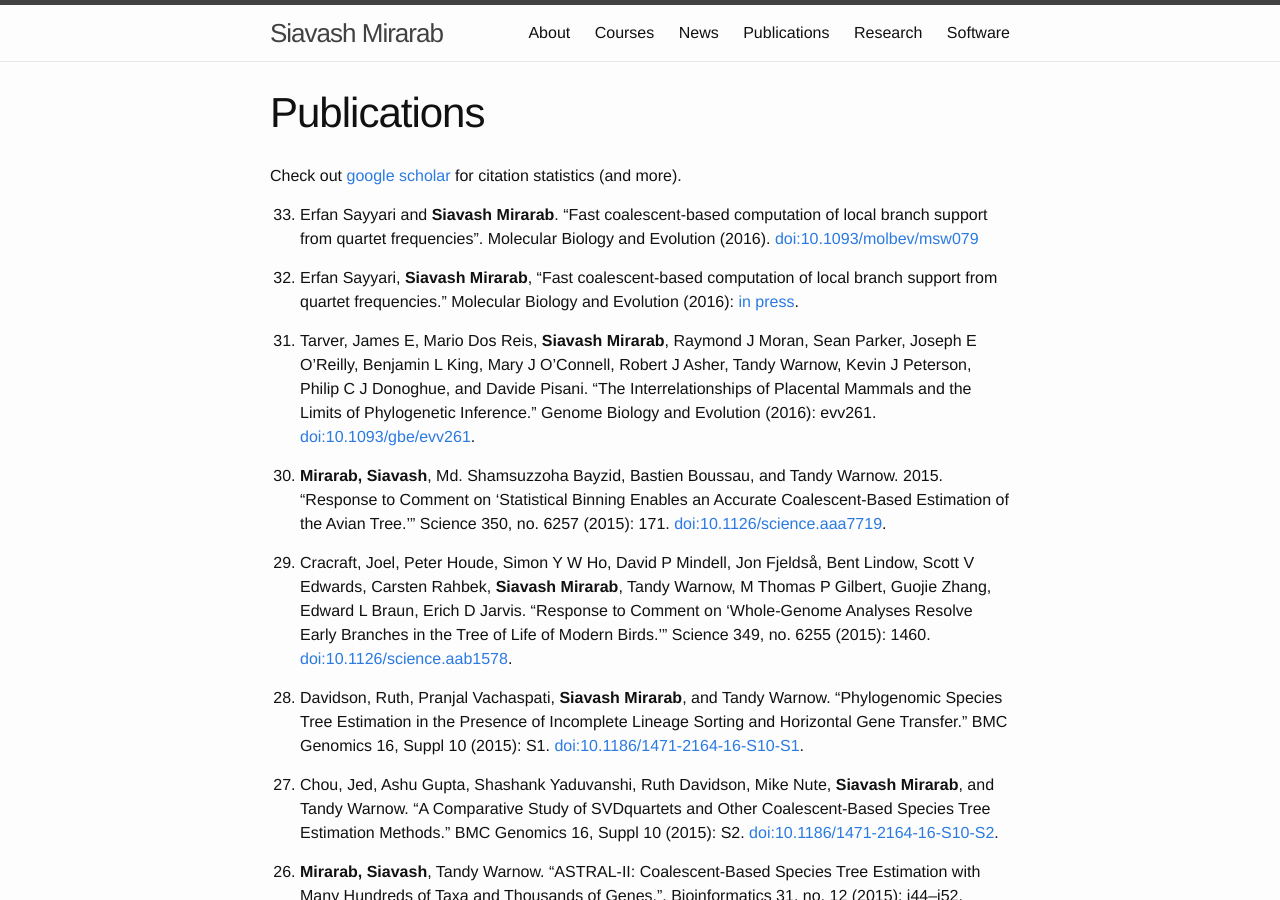
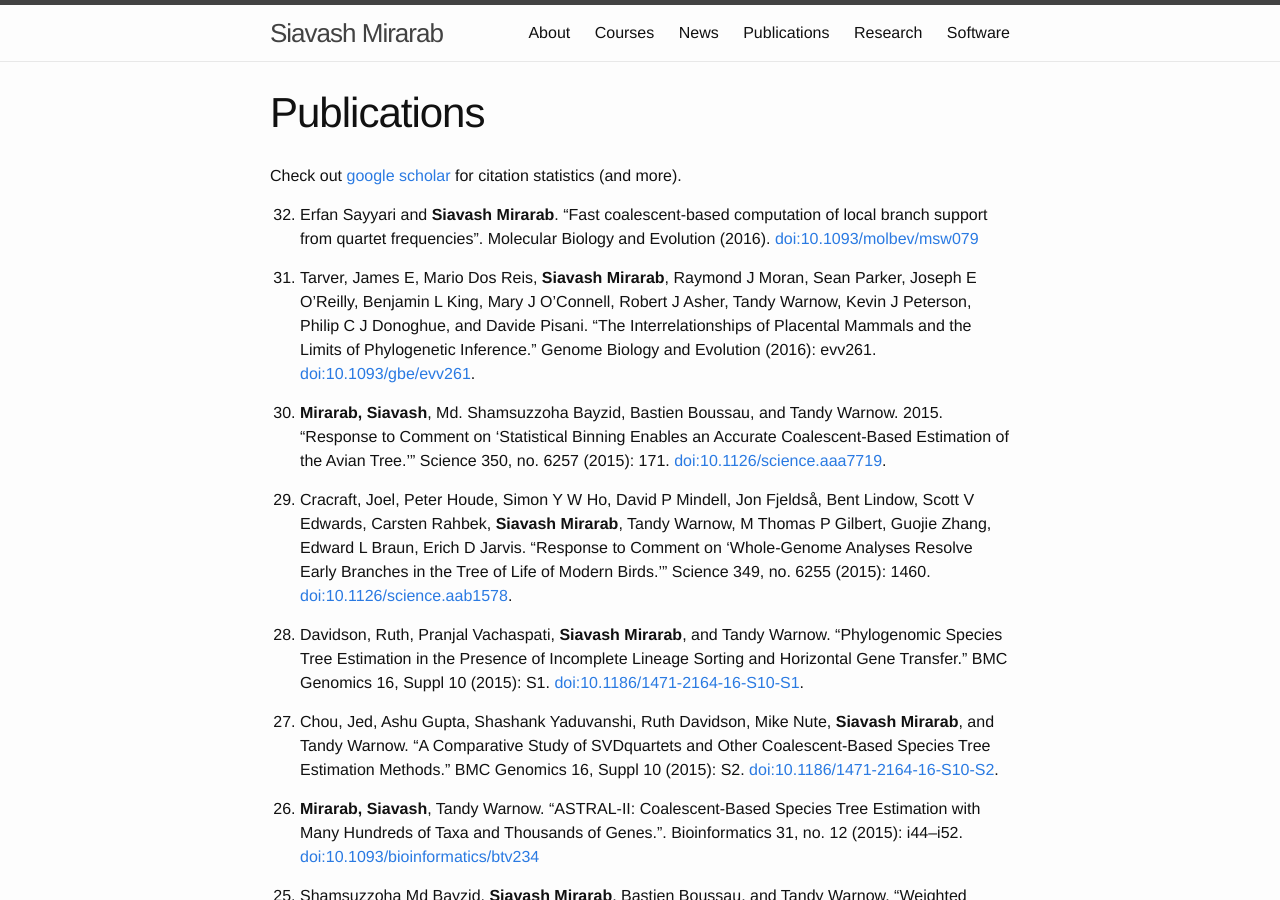
Before and after one commit to smirarab/website, a Jekyll site: the page built from publications.md, in a window 1280 px wide and 900 px high. Built offline with Jekyll 4.4.1, drawn with Linux system fonts in a browser that asks for light colours.

Commit message:
duplicate

```diff
--- a/publications.md
+++ b/publications.md
@@ -6,8 +6,6 @@ title: Publications
 Check out [google scholar](http://scholar.google.com/citations?user=uxSj18QAAAAJ&hl=en) for citation statistics (and more).
 
 0. Erfan Sayyari and **Siavash Mirarab**. “Fast coalescent-based computation of local branch support from quartet frequencies”. Molecular Biology and Evolution (2016). [doi:10.1093/molbev/msw079](http://mbe.oxfordjournals.org/cgi/content/abstract/msw079?ijkey=OTHYAZPfjJsY2Ce&keytype=ref)
-
-0. Erfan Sayyari, **Siavash Mirarab**, “Fast coalescent-based computation of local branch support from quartet frequencies.” Molecular Biology and Evolution (2016): [in press](http://arxiv.org/abs/1601.07019).
 
 0. Tarver, James E, Mario Dos Reis, **Siavash Mirarab**, Raymond J Moran, Sean Parker, Joseph E O’Reilly, Benjamin L King, Mary J O’Connell, Robert J Asher, Tandy Warnow, Kevin J Peterson, Philip C J Donoghue, and Davide Pisani. “The Interrelationships of Placental Mammals and the Limits of Phylogenetic Inference.” Genome Biology and Evolution (2016): evv261. [doi:10.1093/gbe/evv261](http://gbe.oxfordjournals.org/cgi/content/long/evv261v1).
 
```
